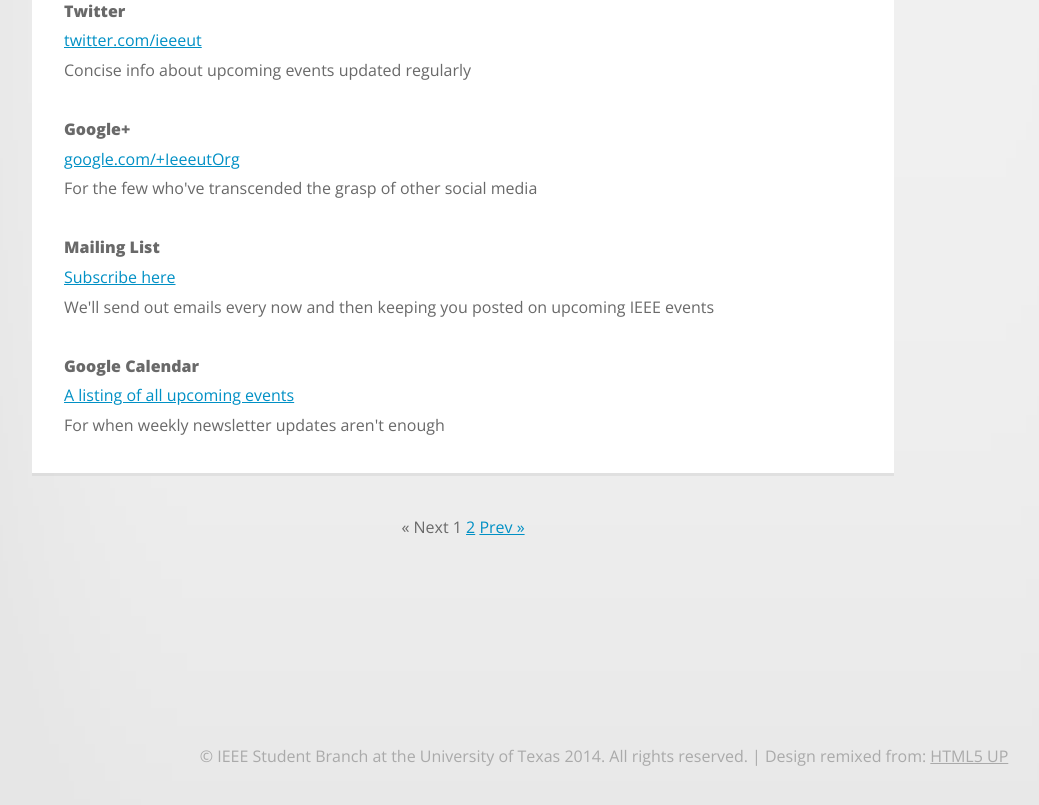
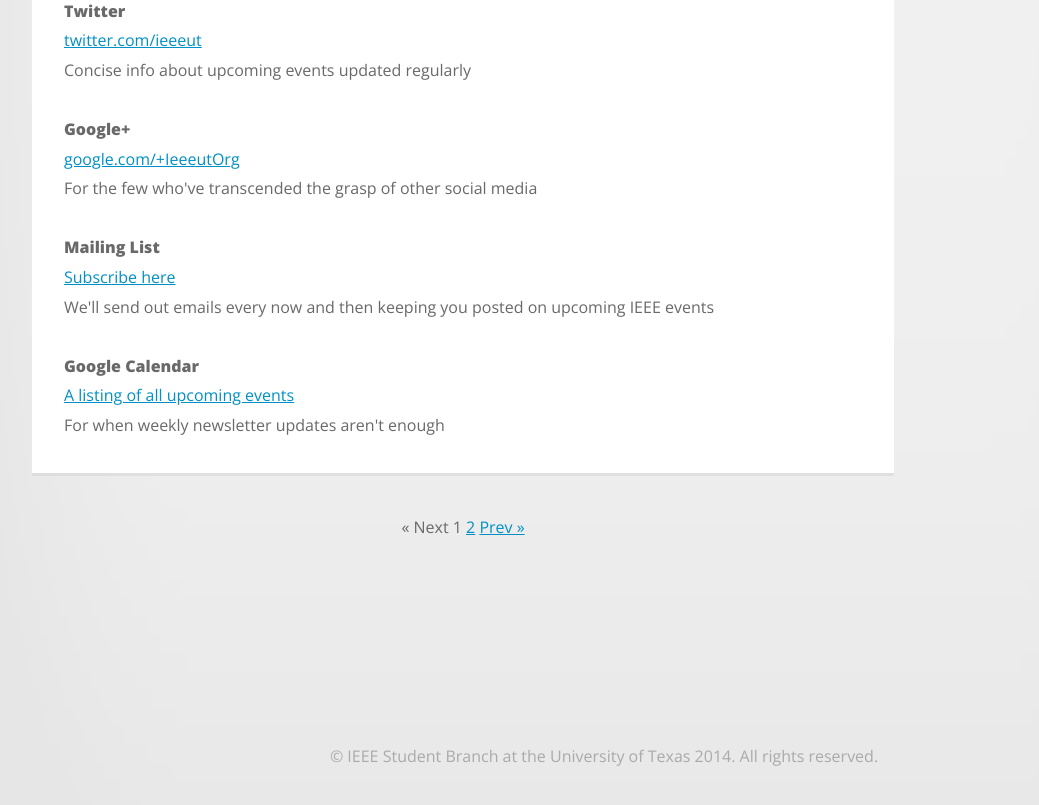
Before and after one commit to ieee-ut/ieee-ut.github.io, a Jekyll site: the page built from index.html, in a window 1280 px wide and 900 px high, scrolled down 3679 px. Shown: the top 805 px of the window, without its empty margins (36-1075 px from the left). Built offline with Jekyll 4.4.1, drawn with Linux system fonts in a browser that asks for light colours; Markdown is read by kramdown in place of the engine named in the settings; the list of posts is cut into pages by our own code; comment, search, counter and statistics services are not loaded.

```diff
--- a/_layouts/default.html
+++ b/_layouts/default.html
@@ -1,9 +1,4 @@
 <!DOCTYPE HTML>
-<!--
-	Verti 2.5 by HTML5 UP
-	html5up.net | @n33co
-	Free for personal and commercial use under the CCA 3.0 license (html5up.net/license)
--->
 <html>
 	<head>
 		<title>IEEE UT - {{ page.title }}</title>
@@ -128,7 +123,7 @@
 				<div class="row">
 					<div class="12u">
 						<div id="copyright">
-							&copy; IEEE Student Branch at the University of Texas 2014. All rights reserved. | Design remixed from: <a href="http://html5up.net/">HTML5 UP</a>
+							&copy; IEEE Student Branch at the University of Texas 2014. All rights reserved.
 						</div>
 					</div>
 				</div>
--- a/css/ie7.css
+++ b/css/ie7.css
@@ -1,9 +1,3 @@
-/*
-	Verti 2.5 by HTML5 UP
-	html5up.net | @n33co
-	Free for personal and commercial use under the CCA 3.0 license (html5up.net/license)
-*/
-
 /*********************************************************************************/
 /* Basic                                                                         */
 /*********************************************************************************/
--- a/css/ie8.css
+++ b/css/ie8.css
@@ -1,9 +1,3 @@
-/*
-	Verti 2.5 by HTML5 UP
-	html5up.net | @n33co
-	Free for personal and commercial use under the CCA 3.0 license (html5up.net/license)
-*/
-
 /*********************************************************************************/
 /* Basic                                                                         */
 /*********************************************************************************/
--- a/css/style-desktop.css
+++ b/css/style-desktop.css
@@ -1,9 +1,3 @@
-/*
-	Verti 2.5 by HTML5 UP
-	html5up.net | @n33co
-	Free for personal and commercial use under the CCA 3.0 license (html5up.net/license)
-*/
-
 /*********************************************************************************/
 /* Basic                                                                         */
 /*********************************************************************************/
--- a/css/style-mobile.css
+++ b/css/style-mobile.css
@@ -1,9 +1,3 @@
-/*
-	Verti 2.5 by HTML5 UP
-	html5up.net | @n33co
-	Free for personal and commercial use under the CCA 3.0 license (html5up.net/license)
-*/
-
 /*********************************************************************************/
 /* Basic                                                                         */
 /*********************************************************************************/
--- a/js/config.js
+++ b/js/config.js
@@ -1,9 +1,3 @@
-/*
-	Verti 2.5 by HTML5 UP
-	html5up.net | @n33co
-	Free for personal and commercial use under the CCA 3.0 license (html5up.net/license)
-*/
-
 var carousel_settings = {
 	// Carousels
 		carousels: {
```
Also changed, not shown: css/style.css (+0 -7 lines), LICENSE.txt (deleted), README.txt (deleted), css/style-desktop.min.css, css/style-mobile.min.css, css/style.min.css.
